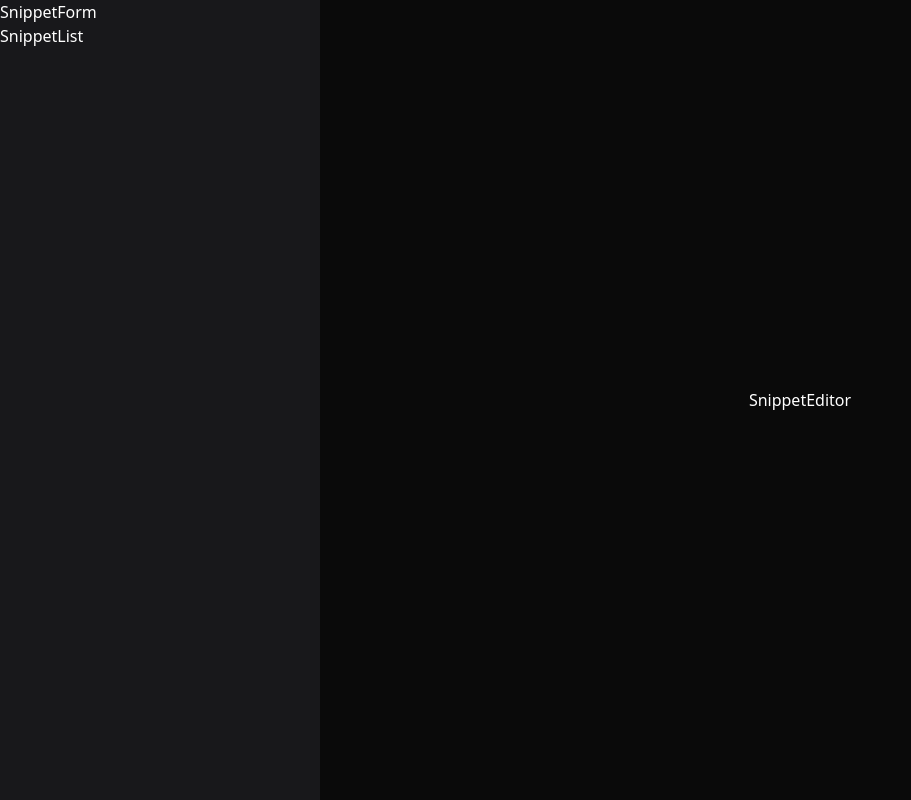
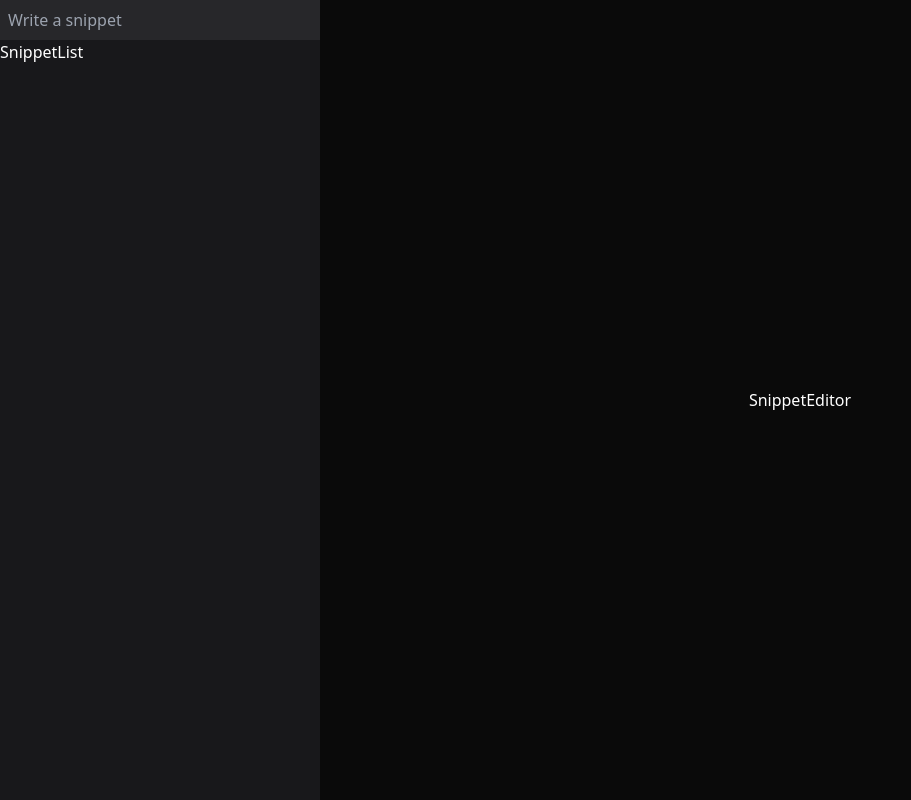
Before and after one commit to agusting19/snippets-app, a React (Vite) app: page / in a window 1280 px wide. Shown: the whole page, without its empty margins (0-911 px from the left). Built offline with nearby package versions, Linux system fonts and the light colour scheme.

Commit message:
created snippetForm component

```diff
--- a/src/components/SnippetForm.tsx
+++ b/src/components/SnippetForm.tsx
@@ -1,5 +1,31 @@
+import { useState } from "react";
+import { desktopDir } from "@tauri-apps/api/path";
+import { writeTextFile } from "@tauri-apps/api/fs";
+
 const SnippetForm = () => {
-  return <div>SnippetForm</div>;
+  const [snippetName, setSnippetName] = useState("");
+
+  const handleSubmit = async (e: React.FormEvent<HTMLFormElement>) => {
+    e.preventDefault();
+    const desktopPath = await desktopDir();
+    await writeTextFile(
+      `${desktopPath}/Agu/Snippets/${snippetName}.json`,
+      "{}"
+    );
+    setSnippetName("");
+  };
+
+  return (
+    <form onSubmit={handleSubmit}>
+      <input
+        type="text"
+        placeholder="Write a snippet"
+        value={snippetName}
+        className="bg-zinc-800 w-full border-none outline-none p-2"
+        onChange={(e) => setSnippetName(e.target.value)}
+      />
+    </form>
+  );
 };
 
 export default SnippetForm;
```
